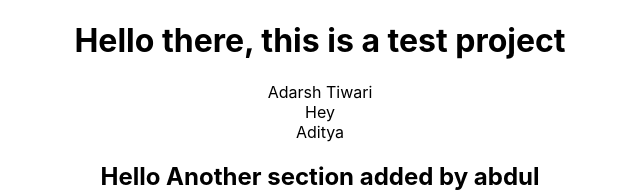
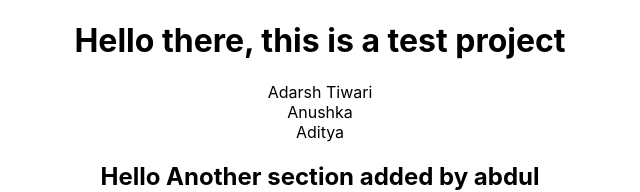
Before and after one commit to abdulGitHb/test-repo, a React (Create React App) app: page / in a window 1280 px wide. Shown: the top 192 px of the page, without its empty margins (320-960 px from the left). Built offline with nearby package versions, Linux system fonts and the light colour scheme.

Commit message:
Update Anushka.js

```diff
--- a/src/components/Anushka.js
+++ b/src/components/Anushka.js
@@ -3,7 +3,7 @@ import React from 'react'
 function Anushka() {
   return (
     <div>
-      Hey
+      Anushka
     </div>
   )
 }
```
